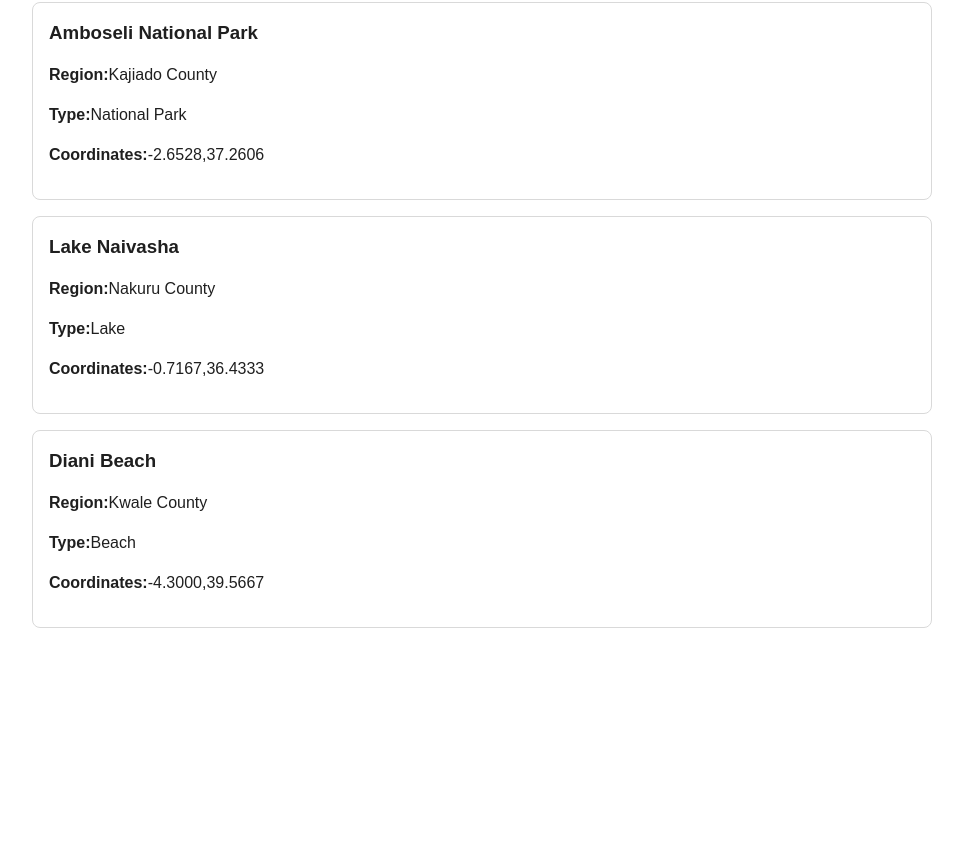
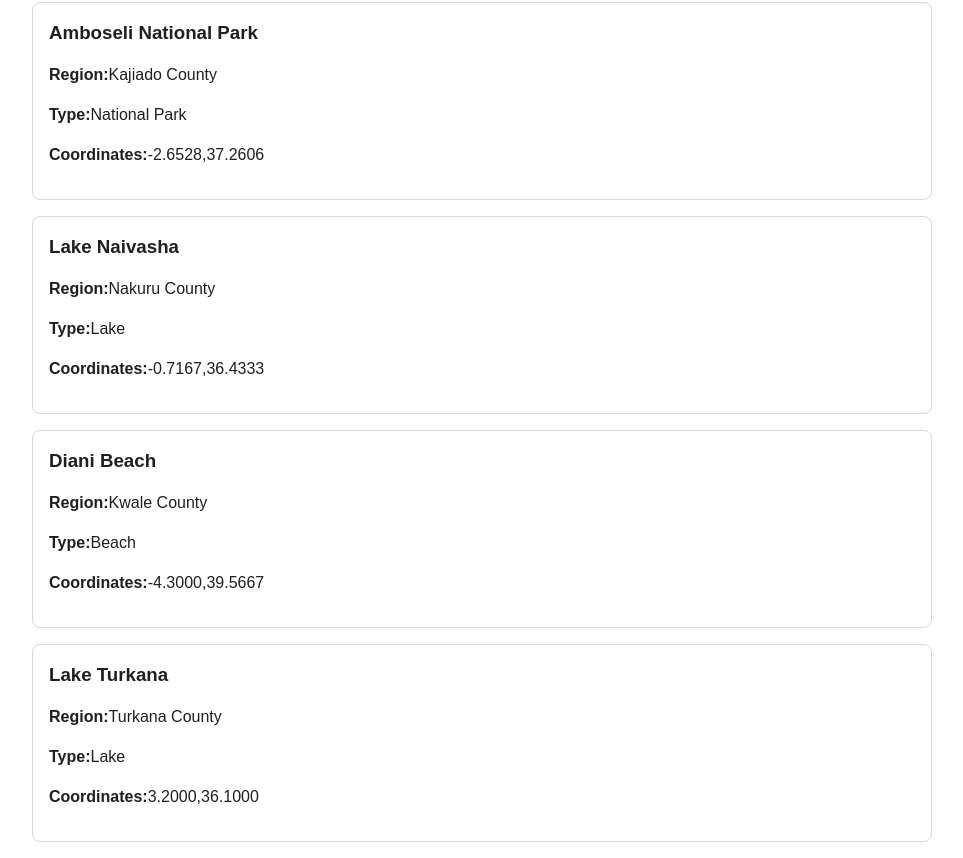
Before and after one commit to davy254/geospotter, a React (Vite) app: page / in a window 1280 px wide. Shown: the part 1747-2605 px from the top of the page, without its empty margins (158-1121 px from the left). Before the commit the page ends 2391 px from the top, so only its background shows below. Built offline with nearby package versions, Linux system fonts and the light colour scheme.

Commit message:
feat: add Lake Turkana location

```diff
--- a/src/data/locations.js
+++ b/src/data/locations.js
@@ -79,4 +79,12 @@ export const locations = [
     lat: -4.3,
     lng: 39.566666,
   },
+  {
+  id: 11,
+  name: "Lake Turkana",
+  region: "Turkana County",
+  type: "Lake",
+  lat: 3.2,
+  lng: 36.1,
+},
 ];
```
